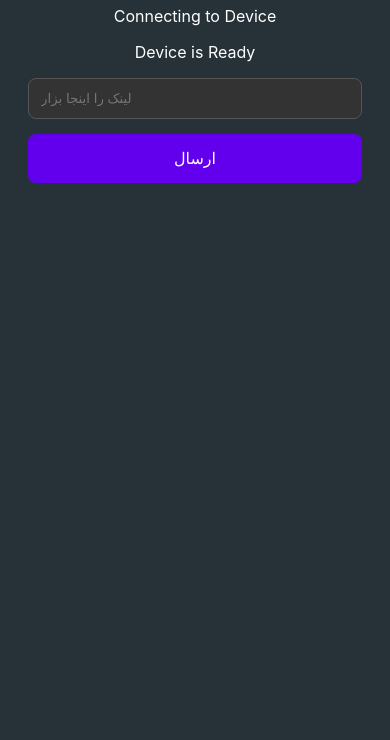
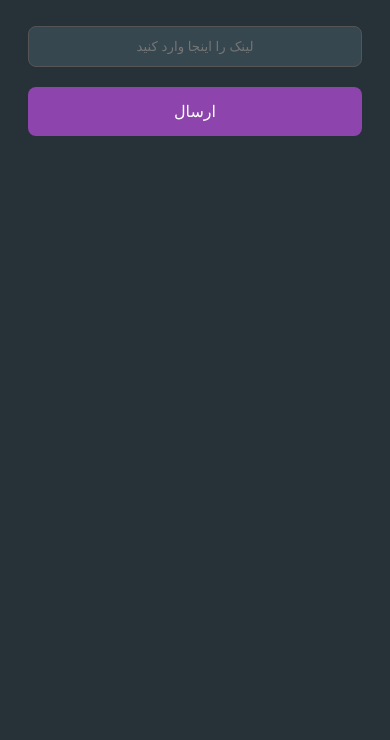
Before and after one commit to ernullbk/Glink, a website: page www/index.html in a window 390 px wide. Shown: the part 104-844 px from the top of the page. Drawn offline with Linux system fonts and the light colour scheme; some packages are replaced by stand-ins of ours.

Commit message:
Update index.html

```diff
--- a/www/index.html
+++ b/www/index.html
@@ -3,19 +3,23 @@
 <head>
     <meta charset="utf-8">
     <meta name="viewport" content="initial-scale=1, width=device-width, viewport-fit=cover">
-    <link rel="stylesheet" href="css/style.css">
+    <style>
+        body { font-family: -apple-system, BlinkMacSystemFont, 'Segoe UI', Roboto, Oxygen, Ubuntu, Cantarell, 'Open Sans', 'Helvetica Neue', sans-serif; background-color: #263238; color: #fff; padding: 20px; text-align: center; }
+        .app { max-width: 400px; margin: 0 auto; }
+        h1 { color: #8e44ad; }
+        input[type="url"] { width: 100%; padding: 12px; margin: 20px 0; box-sizing: border-box; border-radius: 8px; border: 1px solid #555; background-color: #37474f; color: #fff; text-align: center; }
+        button { width: 100%; padding: 15px; border: none; border-radius: 8px; background-color: #8e44ad; color: white; font-size: 16px; cursor: pointer; transition: background-color 0.3s; }
+        button:disabled { background-color: #999; }
+        #status { margin-top: 20px; min-height: 20px; font-size: 14px; }
+    </style>
     <title>HRLink</title>
 </head>
 <body>
     <div class="app">
         <h1>HRLink</h1>
-        <div id="deviceready" class="blink">
-            <p class="event listening">Connecting to Device</p>
-            <p class="event received">Device is Ready</p>
-        </div>
         <div class="form-container">
-            <input type="url" id="apiUrl" placeholder="لینک را اینجا بزار" />
-            <button id="fetchBtn">ارسال</button>
+            <input type="url" id="apiUrl" placeholder="لینک را اینجا وارد کنید" />
+            <button id="processBtn">ارسال</button>
         </div>
         <div id="status"></div>
     </div>
```
